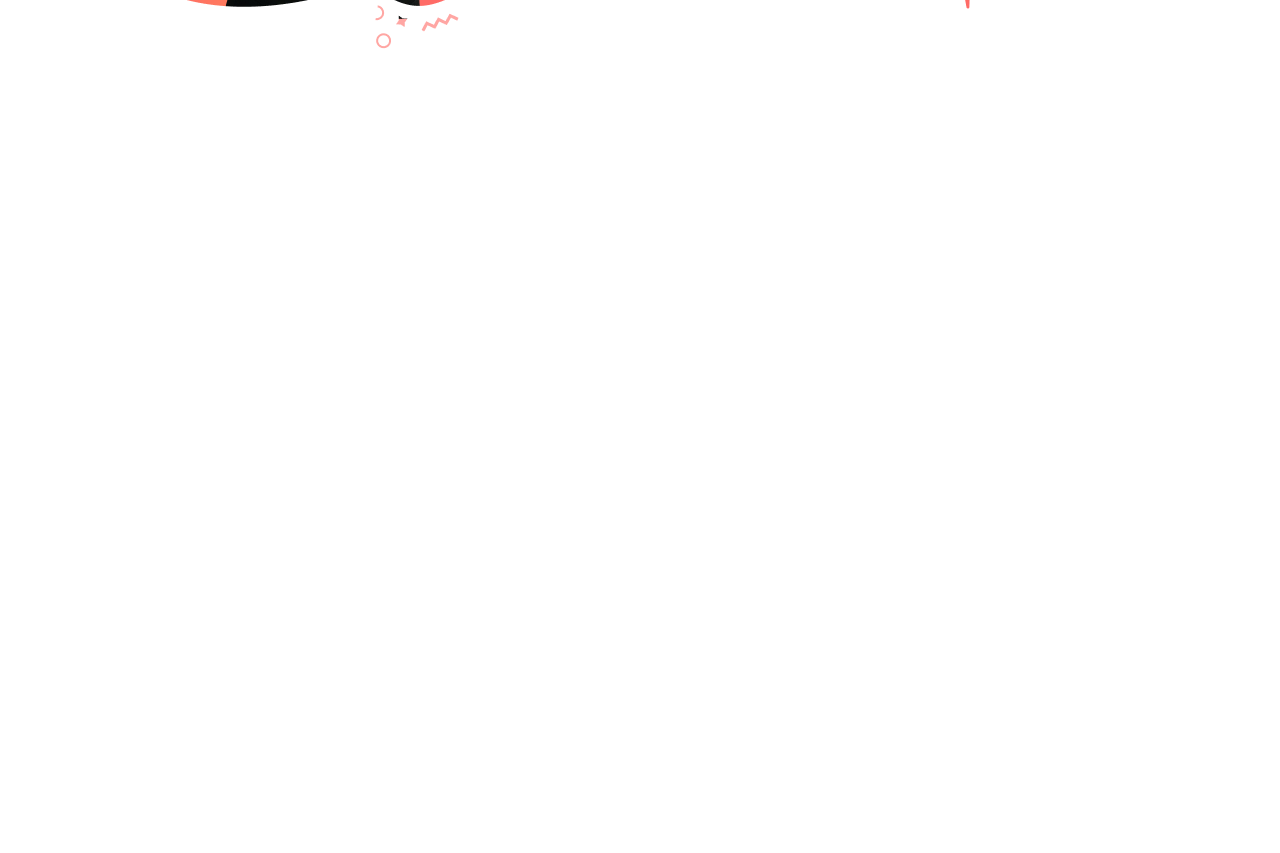
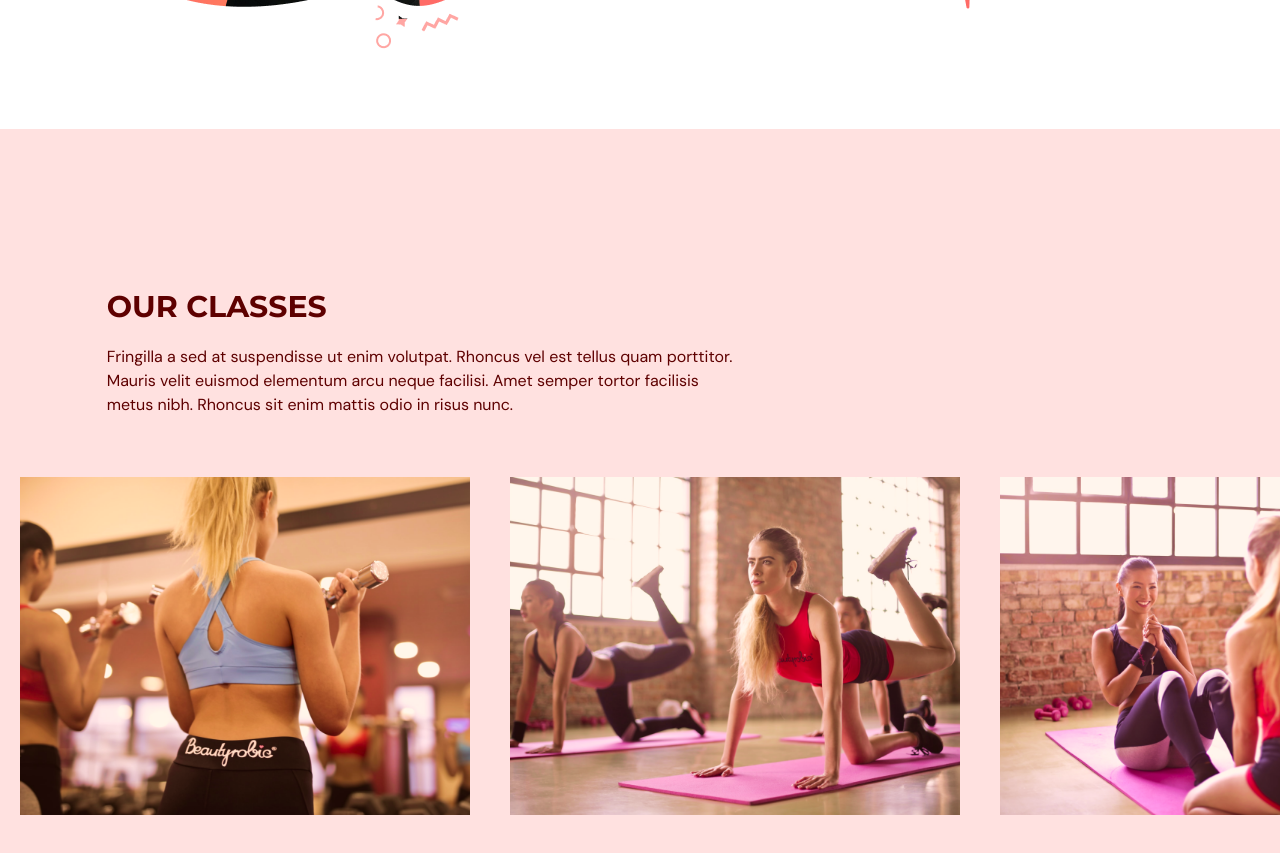
Before and after one commit to devinkg/GymReactTS, a React (Vite) app: page / in a window 1280 px wide. Shown: the part 2000-2853 px from the top of the page. Before the commit the page ends 2129 px from the top, so only its background shows below. Built offline with nearby package versions, Linux system fonts and the light colour scheme.

Commit message:
OurClasses completed

```diff
--- a/src/App.tsx
+++ b/src/App.tsx
@@ -3,6 +3,7 @@
 import { SelectedPage } from "@/shared/types";
 import Home from "@/scenes/home";
 import Benefits from "@/scenes/benefits";
+import OurClasses from "@/scenes/ourClasses";
 
 function App() {
   const [selectedPage, setSelectedPage] = useState<SelectedPage>(
@@ -32,6 +33,7 @@
       />
       <Home setSelectedPage={setSelectedPage} />
       <Benefits setSelectedPage={setSelectedPage} />
+      <OurClasses setSelectedPage={setSelectedPage} />
     </div>
   );
 }
--- /dev/null
+++ b/src/scenes/ourClasses/OurClass.tsx
@@ -0,0 +1,24 @@
+type Props = {
+  name: string;
+  description?: string;
+  image: string;
+};
+
+const OurClass = ({ name, description, image }: Props) => {
+  const overlayStyles = `p-5 absolute z-30 flex
+  h-[380px] w-[450px] flex-col item-center justify-center
+  whitespace-normal bg-primary-500 text-center text-white
+  opacity-0 transition duration-500 hover:opacity-90`;
+
+  return (
+    <li className={"relative mx-5 inline-block h-[380px] w-[450px]"}>
+      <div className={overlayStyles}>
+        <p className={"text-2xl"}>{name}</p>
+        <p className={"mt-5"}>{description}</p>
+      </div>
+      <img alt={`${image}`} src={image} />
+    </li>
+  );
+};
+
+export default OurClass;
--- /dev/null
+++ b/src/scenes/ourClasses/index.tsx
@@ -0,0 +1,97 @@
+import { ClassType, SelectedPage } from "@/shared/types";
+import image1 from "@/assets/image1.png";
+import image2 from "@/assets/image2.png";
+import image3 from "@/assets/image3.png";
+import image4 from "@/assets/image4.png";
+import image5 from "@/assets/image5.png";
+import image6 from "@/assets/image6.png";
+import { motion } from "framer-motion";
+import HText from "@/shared/HText";
+import OurClass from "./OurClass";
+
+const classes: Array<ClassType> = [
+  {
+    name: "Weight Training Classes",
+    description:
+      "Lorem ipsum dolor sit amet, consectetur adipiscing elit, sed do eiusmod tempor incididunt ut labore et dolore magna aliqua. Ut enim ad minim veniam, quis nostrud exercitation ullamco laboris nisi ut aliquip ex ea commodo consequat.",
+    image: image1,
+  },
+  {
+    name: "Yoga Classes",
+    image: image2,
+  },
+  {
+    name: "Ab Core Classes",
+    description:
+      "Lorem ipsum dolor sit amet, consectetur adipiscing elit, sed do eiusmod tempor incididunt ut labore et dolore magna aliqua. Ut enim ad minim veniam, quis nostrud exercitation ullamco laboris nisi ut aliquip ex ea commodo consequat.",
+    image: image3,
+  },
+  {
+    name: "Adventure Classes",
+    description:
+      "Lorem ipsum dolor sit amet, consectetur adipiscing elit, sed do eiusmod tempor incididunt ut labore et dolore magna aliqua. Ut enim ad minim veniam, quis nostrud exercitation ullamco laboris nisi ut aliquip ex ea commodo consequat.",
+    image: image4,
+  },
+  {
+    name: "Fitness Classes",
+    image: image5,
+  },
+  {
+    name: "Training Classes",
+    description:
+      "Lorem ipsum dolor sit amet, consectetur adipiscing elit, sed do eiusmod tempor incididunt ut labore et dolore magna aliqua. Ut enim ad minim veniam, quis nostrud exercitation ullamco laboris nisi ut aliquip ex ea commodo consequat.",
+    image: image6,
+  },
+];
+
+type Props = {
+  setSelectedPage: (value: SelectedPage) => void;
+};
+
+const OurClasses = ({ setSelectedPage }: Props) => {
+  return (
+    <section id={"ourClasses"} className={"w-full bg-primary-100 py-40"}>
+      <motion.div
+        onViewportEnter={() => setSelectedPage(SelectedPage.OurClasses)}
+      >
+        <motion.div
+          className={"mx-auto w-5/6"}
+          initial={"hidden"}
+          whileInView={"visible"}
+          viewport={{ once: true, amount: 0.5 }}
+          transition={{ duration: 0.5 }}
+          variants={{
+            hidden: { opacity: 0, x: -50 },
+            visible: { opacity: 1, x: 0 },
+          }}
+        >
+          <div className={"md:w-3/5"}>
+            <HText>OUR CLASSES</HText>
+            <p className={"py-5"}>
+              Fringilla a sed at suspendisse ut enim volutpat. Rhoncus vel est
+              tellus quam porttitor. Mauris velit euismod elementum arcu neque
+              facilisi. Amet semper tortor facilisis metus nibh. Rhoncus sit
+              enim mattis odio in risus nunc.
+            </p>
+          </div>
+        </motion.div>
+        <div
+          className={"mt-10 h-[353px] w-full overflow-x-auto overflow-y-hidden"}
+        >
+          <ul className={"w-[2800px] whitespace-nowrap"}>
+            {classes?.map((item: ClassType, index) => (
+              <OurClass
+                key={`${item.name}-${index}`}
+                name={item?.name}
+                description={item?.description}
+                image={item?.image}
+              />
+            ))}
+          </ul>
+        </div>
+      </motion.div>
+    </section>
+  );
+};
+
+export default OurClasses;
--- a/src/shared/types.ts
+++ b/src/shared/types.ts
@@ -10,3 +10,9 @@
     title: string;
     description: string;
 }
+
+export interface ClassType {
+    name: string;
+    description?: string;
+    image: string;
+}
```
